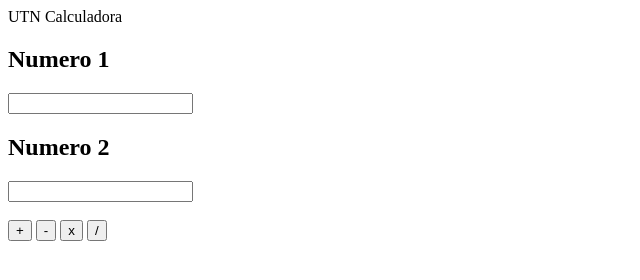
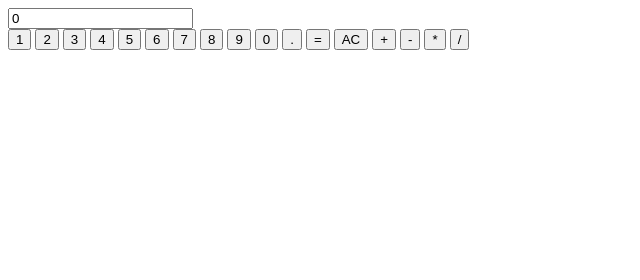
Before and after one commit to tunonalves/PA2, a plain HTML site: page Ejercicio1.html in a window 1280 px wide. Shown: the whole page, without its empty margins (0-640 px from the left). Drawn offline with Linux system fonts and the light colour scheme.

Commit message:
ejercicio1

```diff
--- a/Ejercicio1.html
+++ b/Ejercicio1.html
@@ -1,41 +1,36 @@
 <!DOCTYPE html>
+<html lang="es">
 
-<head>
-	<title>Ejercicio 1</title>
-</head>
+	<head>
+		<meta charset="UFT-8"/>
+		<title>Calculadora UTN</title>
+	</head>
 
-<body>
-	<header>UTN Calculadora</header>
-	<script>
-		var num1 = 0;
-		var num2 = 0;
+	<body>
+		<div class="form">
+			<input type="text" value="0" id="resultado" readonly />
+			<div class="buttons">
+				<button id="num1" value="1">1</button>
+				<button id="num2" value="2">2</button>
+				<button id="num3" value="3">3</button>
+				<button id="num4" value="4">4</button>
+				<button id="num5" value="5">5</button>
+				<button id="num6" value="6">6</button>
+				<button id="num7" value="7">7</button>
+				<button id="num8" value="8">8</button>
+				<button id="num9" value="9">9</button>
+				<button id="num0" value="0">0</button>
 
-		function sum(num1, num2){
-			return result = num1 + num2;
-		}
-		function rest(num1, num2){
-			return result = num1 - num2;
-		}
-		function multi(num1, num2){
-			return result = num1 * num2;
-		}
-		function div(num1, num2){
-			return result = num1 / num2;
-		}
+				<button id="punt" value=".">.</button>
+				<button id="igual" value="=">=</button>
+				<button id="ac" value="ac">AC</button>
 
-	</script>
-
-	<h2>Numero 1</h2>
-	<input type = "number" name = "num1">
-	<br>
-	<h2>Numero 2</h2>
-	<input type = "number" name = "num2">
-	<br>
-	<br>
-	<button type = "suma" >+</button>
-	<button type = "suma" >-</button>
-	<button type = "suma" >x</button>
-	<button type = "suma" >/</button>
-
-
-</body>
+				<button id="sum" value="+">+</button>
+				<button id="rest" value="-">-</button>
+				<button id="mult" value="*">*</button>
+				<button id="divi" value="/">/</button>
+			</div>
+		</div>
+		<script ></script>
+	</body>
+</html>
```
Also changed, not shown: Ejercicio1.js (added).
